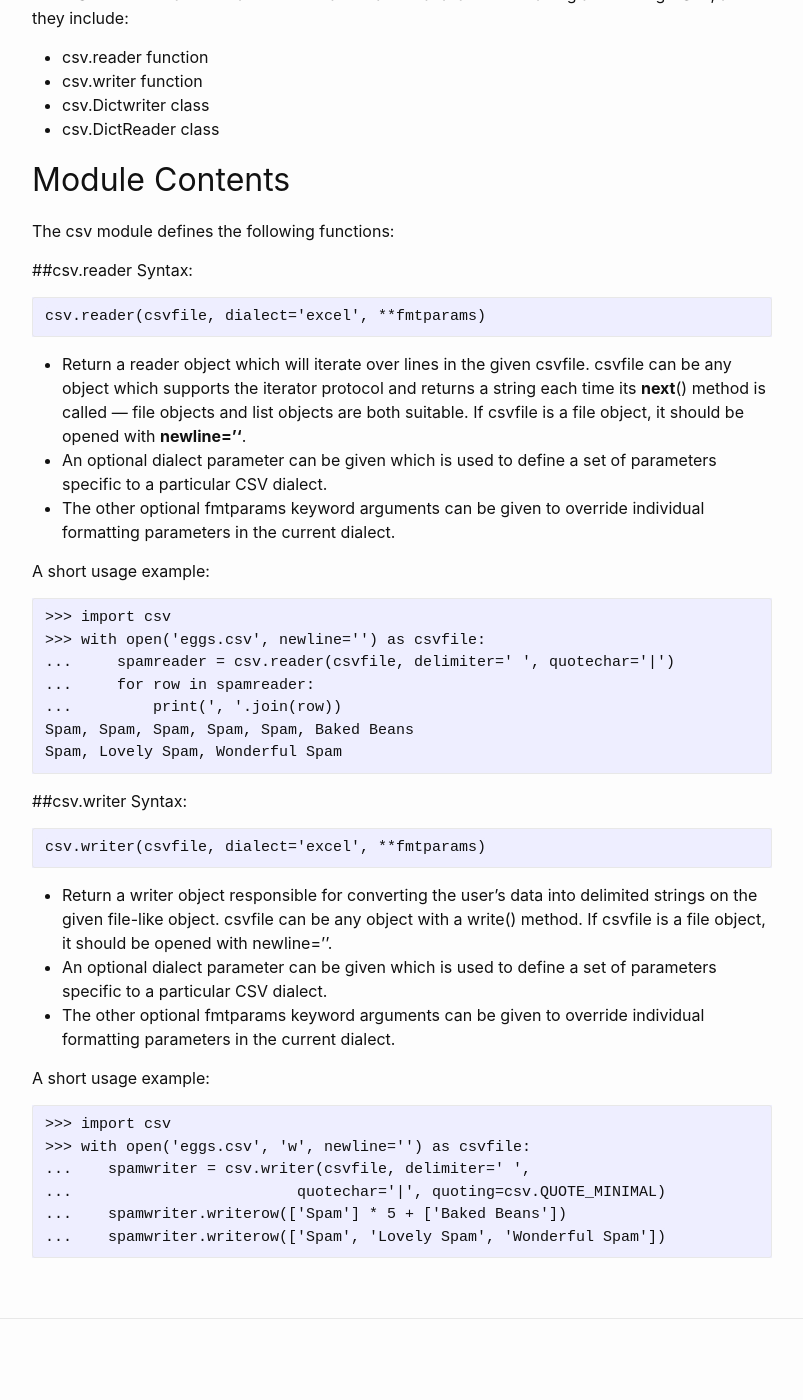
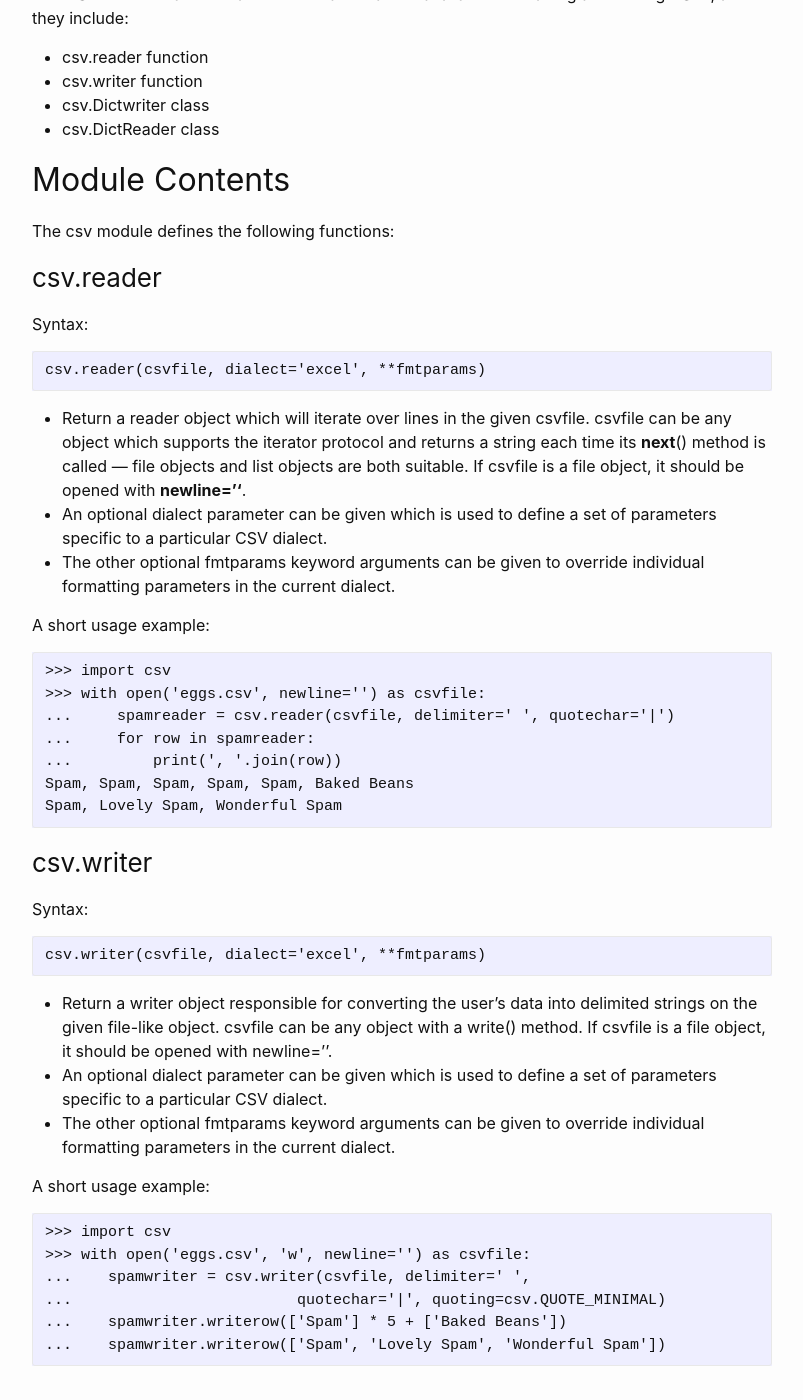
Before and after one commit to dwit013/dwit013.github.io, a Jekyll site: the page built from module/7/file-handling-advanced.md, in a window 1280 px wide and 1400 px high, scrolled down 603 px. Shown: the whole window, without its empty margins (238-1041 px from the left). Built offline with Jekyll 4.4.1, drawn with Linux system fonts in a browser that asks for light colours; our own code applies the rules of GitHub Pages for plain Markdown files; before the commit the page ends 1982 px from its top, so only the background shows below that.

```diff
--- a/module/7/file-handling-advanced.md
+++ b/module/7/file-handling-advanced.md
@@ -26,7 +26,8 @@ The CSV module has several functions and classes available for reading and writi
 ## Module Contents
 The csv module defines the following functions:
 
-##csv.reader
+### csv.reader
+
 Syntax:
 
 	csv.reader(csvfile, dialect='excel', **fmtparams)
@@ -45,7 +46,8 @@ A short usage example:
 	Spam, Spam, Spam, Spam, Spam, Baked Beans
 	Spam, Lovely Spam, Wonderful Spam
 
-##csv.writer
+### csv.writer
+
 Syntax:
 
 	csv.writer(csvfile, dialect='excel', **fmtparams)
```
